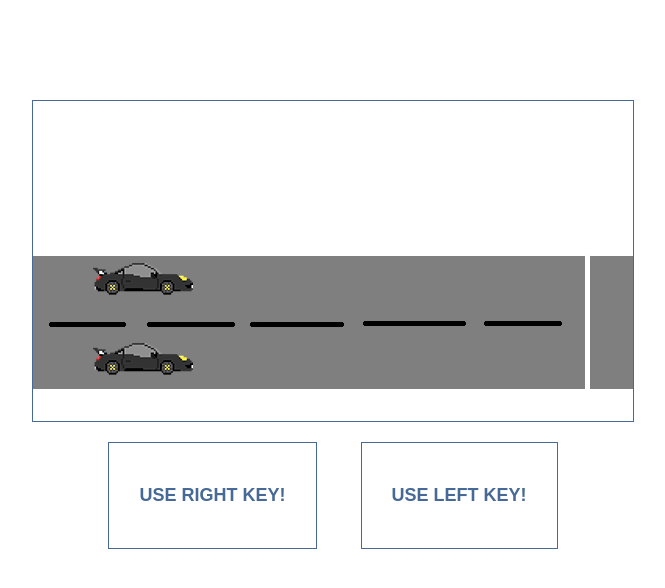
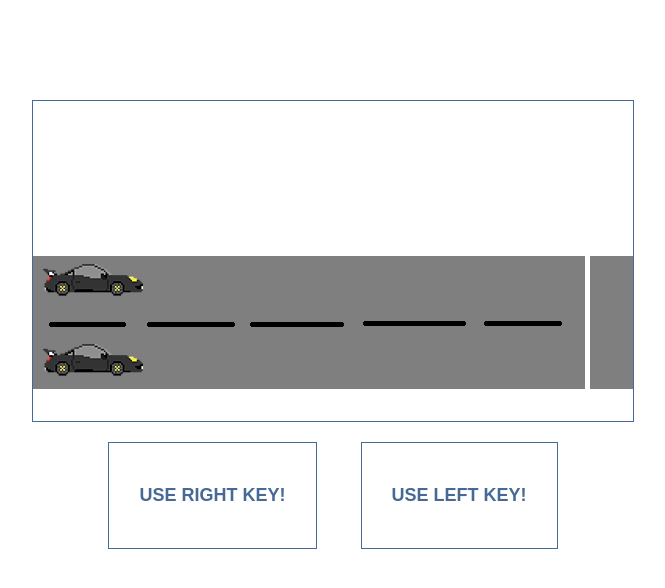
Before and after one commit to rizalfe/rizalfe.github.io, a plain HTML site: page index.html in a window 1280 px wide. Shown: the whole page, without its empty margins (307-972 px from the left). Drawn offline with Linux system fonts and the light colour scheme.

Commit message:
Update style.css

```diff
--- a/style.css
+++ b/style.css
@@ -34,16 +34,17 @@ h1 {
     border: 1px solid #466995;
     display: block;
     margin: 0 auto;
+    position: relative;
 }
 
 #carA {
     position: absolute;
     top: 135px;
-    left: 400px;
+    left: 10px;
 }
 
 #carB {
     position: absolute;
     top: 215px;
-    left: 400px;
+    left: 10px;
 }
```
